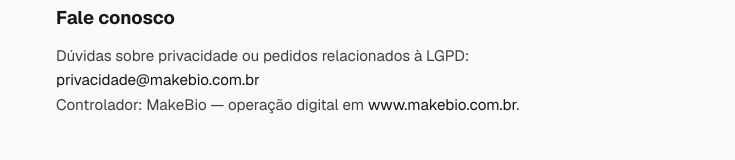
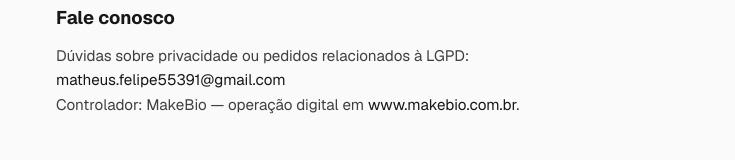
Before and after one commit to matheus55391/lnkcore, a Next.js app: page /privacidade in a window 1280 px wide. Shown: the part 3223-3383 px from the top of the page, without its empty margins (272-1007 px from the left). Built offline with nearby package versions, Linux system fonts and the light colour scheme.

Commit message:
fix: update email addresses in report submission and privacy page for consistency

```diff
--- a/src/actions/report/submit-page-report.ts
+++ b/src/actions/report/submit-page-report.ts
@@ -58,7 +58,7 @@
   const to =
     process.env.ABUSE_EMAIL ??
     process.env.SUPPORT_EMAIL ??
-    "privacidade@makebio.com.br";
+    "matheus.felipe55391@gmail.com";
 
   try {
     await sendDiscordLog(
--- a/src/app/privacidade/page.tsx
+++ b/src/app/privacidade/page.tsx
@@ -243,8 +243,8 @@
           <p>
             Dúvidas sobre privacidade ou pedidos relacionados à LGPD:
             <br />
-            <a href="mailto:privacidade@makebio.com.br">
-              privacidade@makebio.com.br
+            <a href="mailto:matheus.felipe55391@gmail.com">
+              matheus.felipe55391@gmail.com
             </a>
           </p>
           <p>
```
